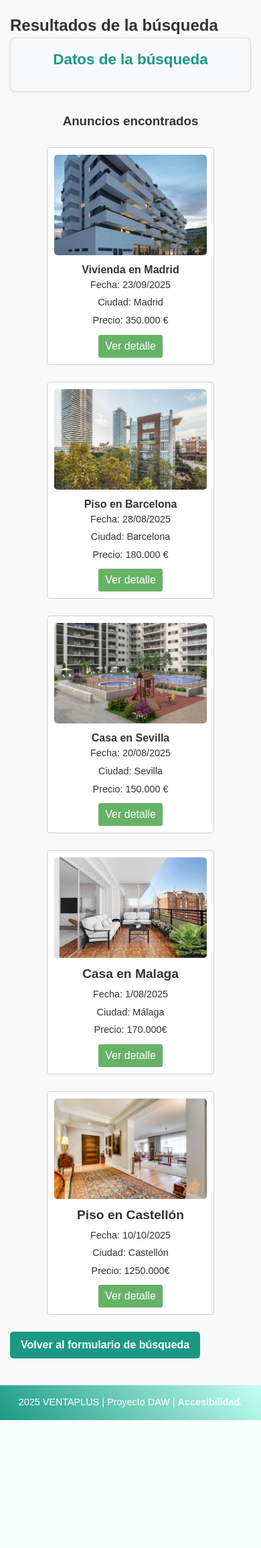
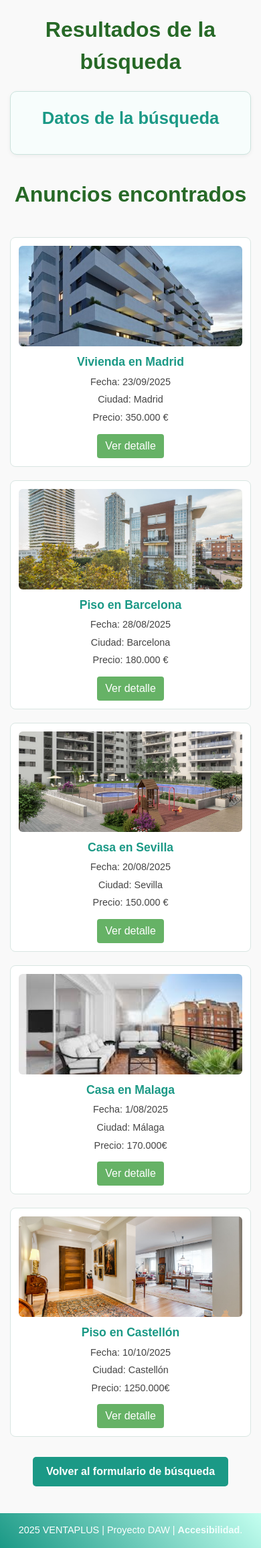
Before and after one commit to SanCam23/DAW, a PHP site: page /resultados.php in a window 390 px wide. Shown: the part 153-2464 px from the top of the page at 67% size. Before the commit the page ends 2273 px from the top, so only its background shows below. Run offline with PHP 8.4, Linux system fonts and the light colour scheme.

Commit message:
Cambios Busqueda

```diff
--- a/Practica2/css/resultados.css
+++ b/Practica2/css/resultados.css
@@ -2,87 +2,30 @@ main {
     max-width: 1200px;
     margin: 20px auto;
     padding: 0 15px;
+    font-family: 'Playfair Display', serif;
 
-    /* ===== Bloque de resultados de búsqueda ===== */
-    #resultados {
-        display: flex;
-        flex-wrap: wrap;
-        justify-content: center;
-        gap: 25px;
-
-        h2 {
-            width: 100%;
-            text-align: center;
-            font-size: 2em;
-            color: #1b9986;
-        }
-
-        article {
-            flex: 1 1 220px;
-            max-width: 250px;
-            background-color: #fff;
-            border: 1px solid #ccc;
-            padding: 10px;
-            border-radius: 5px;
-            display: flex;
-            flex-direction: column;
-            align-items: center;
-            text-align: center;
-            min-width: 200px;
-
-            figure {
-                width: 100%;
-                height: 150px;
-                margin-bottom: 10px;
-
-                img {
-                    width: 100%;
-                    height: 100%;
-                    object-fit: cover;
-                    border-radius: 5px;
-                }
-            }
-
-            h3 {
-                font-size: 1.2em;
-                margin-bottom: 5px;
-            }
-
-            p {
-                font-size: 0.9em;
-                margin-bottom: 5px;
-            }
-
-            a {
-                display: inline-block;
-                margin-top: 5px;
-                text-decoration: none;
-                color: #fff;
-                background-color: #66B266;
-                padding: 5px 10px;
-                border-radius: 3px;
-
-                &:hover {
-                    background-color: #276927;
-                }
-            }
-        }
+    h2 {
+        width: 100%;
+        text-align: center;
+        font-size: 2em;
+        color: #276927;
+        margin-bottom: 20px;
     }
 
-    /* ===== Bloque de datos introducidos (generado por PHP) ===== */
     section:first-of-type {
-        background-color: #f8f9fa;
-        border: 1px solid #dcdcdc;
-        border-radius: 8px;
-        padding: 15px 20px;
-        margin-bottom: 30px;
-        box-shadow: 0 1px 4px rgba(0, 0, 0, 0.08);
+        background-color: #f7fdfc;
+        border: 1px solid #cce3dd;
+        border-radius: 10px;
+        padding: 20px;
+        margin-bottom: 35px;
+        box-shadow: 0 2px 6px rgba(0, 0, 0, 0.05);
 
         h3 {
             text-align: center;
             color: #1b9986;
-            font-size: 1.4em;
+            font-size: 1.6em;
             margin-bottom: 15px;
+            font-weight: 700;
         }
 
         ul {
@@ -103,20 +46,93 @@ main {
         }
 
         strong {
-            color: #333;
+            color: #276927;
             font-weight: 600;
             margin-right: 8px;
         }
     }
 
-    /* ===== Enlace de volver ===== */
-    & > a {
-        display: inline-block;
-        margin-top: 25px;
+    #resultados {
+        display: flex;
+        flex-wrap: wrap;
+        justify-content: space-between;
+        gap: 20px;
+
+        h3 {
+            width: 100%;
+            text-align: center;
+            font-size: 2em;
+            color: #276927;
+            margin-bottom: 20px;
+        }
+
+        article {
+            flex: 1 1 calc(20% - 20px);
+            background-color: #ffffff;
+            border: 1px solid #d9e6e2;
+            border-radius: 8px;
+            padding: 12px;
+            display: flex;
+            flex-direction: column;
+            align-items: center;
+            text-align: center;
+            transition: transform 0.2s ease, box-shadow 0.2s ease;
+
+            &:hover {
+                transform: translateY(-4px);
+                box-shadow: 0 4px 10px rgba(0, 0, 0, 0.1);
+            }
+
+            figure {
+                width: 100%;
+                height: 150px;
+                margin-bottom: 10px;
+
+                img {
+                    width: 100%;
+                    height: 100%;
+                    object-fit: cover;
+                    border-radius: 6px;
+                }
+            }
+
+            h4 {
+                font-size: 1.1em;
+                margin-bottom: 6px;
+                color: #1b9986;
+            }
+
+            p {
+                font-size: 0.9em;
+                color: #444;
+                margin-bottom: 5px;
+            }
+
+            a {
+                display: inline-block;
+                margin-top: 8px;
+                text-decoration: none;
+                color: #fff;
+                background-color: #66B266;
+                padding: 6px 12px;
+                border-radius: 4px;
+                font-weight: 500;
+
+                &:hover {
+                    background-color: #276927;
+                }
+            }
+        }
+    }
+
+    &>a {
+        display: block;
+        margin: 30px auto 0;
+        width: fit-content;
         background-color: #1b9986;
         color: white;
         text-decoration: none;
-        padding: 8px 16px;
+        padding: 10px 20px;
         border-radius: 5px;
         font-weight: bold;
         transition: background-color 0.2s ease;
@@ -125,4 +141,22 @@ main {
             background-color: #167a6c;
         }
     }
+
+    @media (max-width: 1000px) {
+        #resultados article {
+            flex: 1 1 calc(33.333% - 20px);
+        }
+    }
+
+    @media (max-width: 700px) {
+        #resultados article {
+            flex: 1 1 calc(50% - 20px);
+        }
+    }
+
+    @media (max-width: 480px) {
+        #resultados article {
+            flex: 1 1 100%;
+        }
+    }
 }
--- a/Practica2/resultados.php
+++ b/Practica2/resultados.php
@@ -1,5 +1,4 @@
 <?php
-// Recoger los datos enviados por GET (desde formulario o búsqueda rápida)
 $ciudad = $_GET["ciudad"] ?? "";
 $pais = $_GET["pais"] ?? "";
 $tipo_anuncio = $_GET["tipo_anuncio"] ?? "";
@@ -51,7 +50,6 @@ $fecha = $_GET["fecha"] ?? "";
         if ($tipo_anuncio != "") echo "<li><strong>Tipo de anuncio:</strong> $tipo_anuncio</li>";
         if ($tipo_vivienda != "") echo "<li><strong>Tipo de vivienda:</strong> $tipo_vivienda</li>";
 
-        // Manejo del rango de precio más detallado:
         if ($precio_min != "" && $precio_max != "") {
             echo "<li><strong>Rango de precio:</strong> $precio_min € - $precio_max €</li>";
         } elseif ($precio_min != "") {
@@ -107,7 +105,7 @@ $fecha = $_GET["fecha"] ?? "";
                 <figure>
                     <img src="./img/balcon.jpg" alt="Casa en Málaga">
                 </figure>
-                <h3>Casa en Malaga</h3>
+                <h4>Casa en Malaga</h4>
                 <p>Fecha: 1/08/2025</p>
                 <p>Ciudad: Málaga</p>
                 <p>Precio: 170.000€</p>
@@ -117,7 +115,7 @@ $fecha = $_GET["fecha"] ?? "";
                 <figure>
                     <img src="./img/salon.jpg" alt="Piso en Castellón">
                 </figure>
-                <h3>Piso en Castellón</h3>
+                <h4>Piso en Castellón</h4>
                 <p>Fecha: 10/10/2025</p>
                 <p>Ciudad: Castellón</p>
                 <p>Precio: 1250.000€</p>
```
Also changed, not shown: Practica2/css/formulario.css (+18 -0 lines), Practica2/formulario.php (+66 -29 lines).
